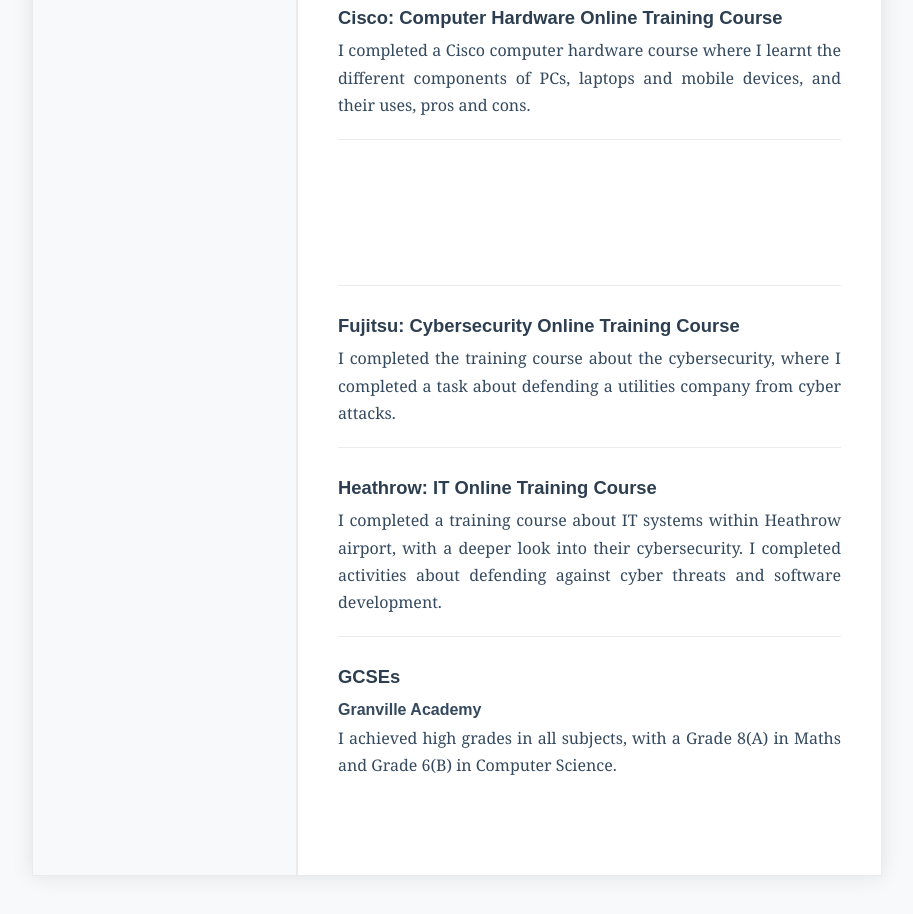
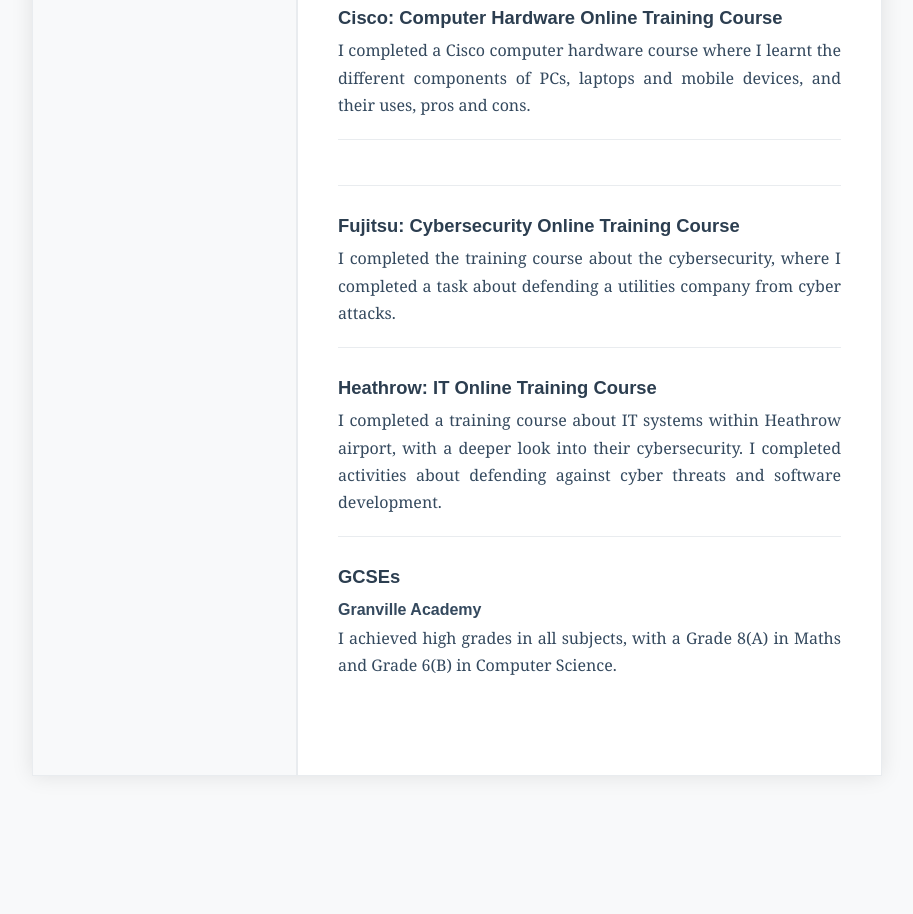
Before and after one commit to meggy-dev/cv-2.github.io, a plain HTML site: page index.html in a window 1280 px wide. Shown: the part 1444-2358 px from the top of the page, without its empty margins (183-1096 px from the left). After the commit the page ends 2260 px from the top, so only its background shows below. Drawn offline with Linux system fonts and the light colour scheme.

Commit message:
noGapSurrender

```diff
--- a/cv-style.css
+++ b/cv-style.css
@@ -254,9 +254,6 @@ a:hover{
     color: #34495e;
     font-weight: bold;
 }
-.gapping{
-    padding: 50px;
-}
 @media (max-width: 768px) {
     body {
         padding: 20px 10px;
```
